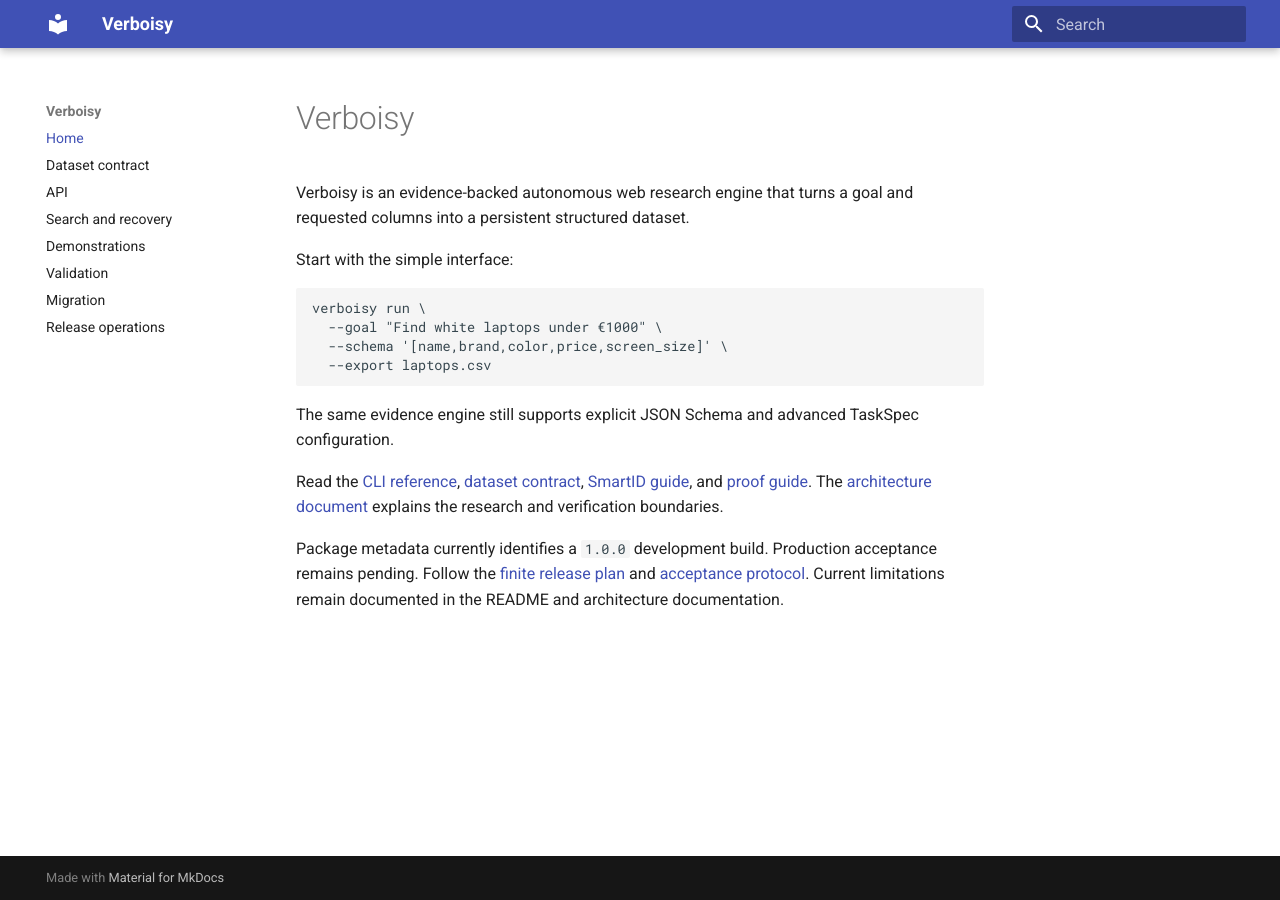
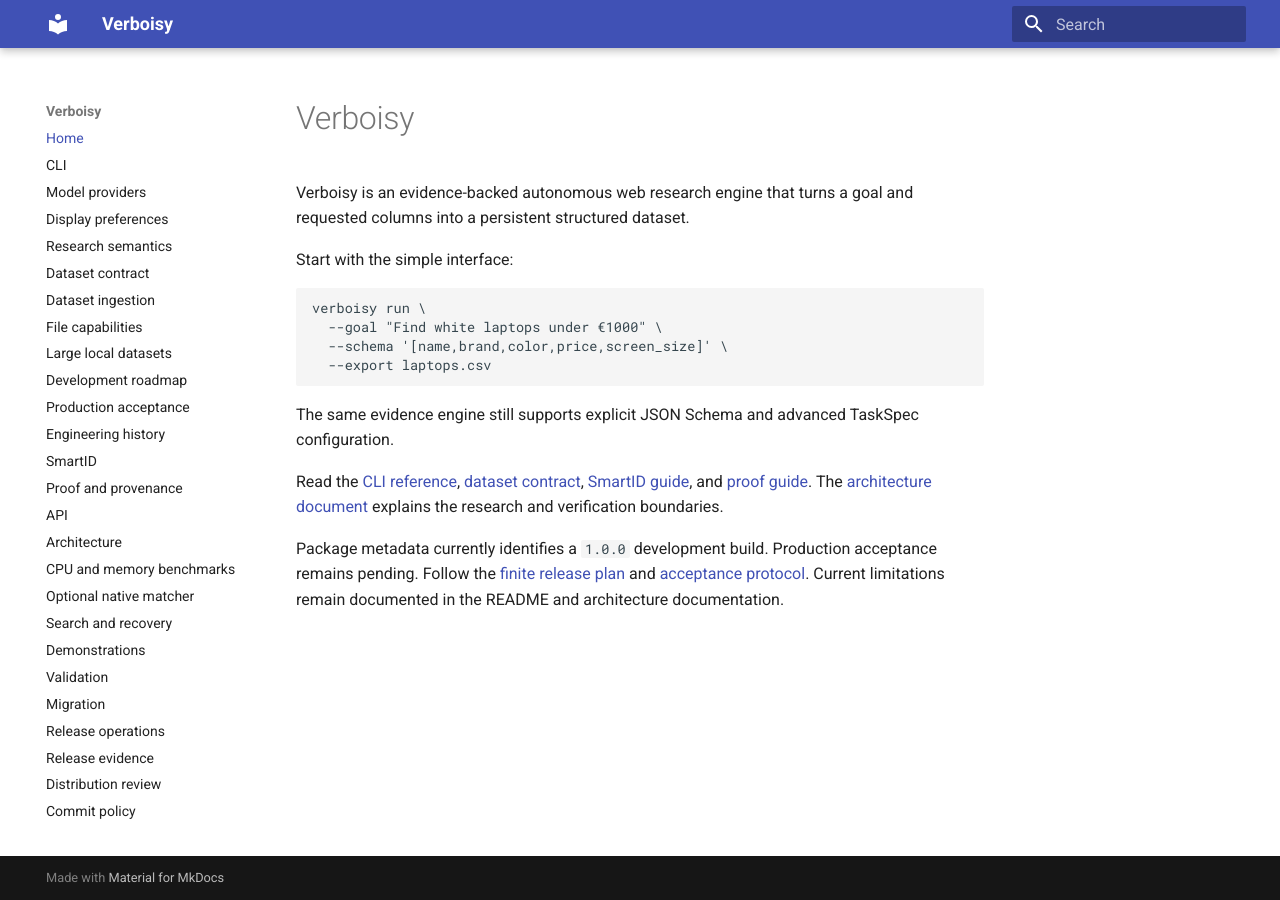
Before and after one commit to EmanueleTorrisi/verboisy, an MkDocs documentation site: the page built from docs/index.md, in a window 1280 px wide. Built offline with MkDocs 1.6.1 and Material for MkDocs 9.7.7, drawn with Linux system fonts in a browser that asks for light colours.

Commit message:
docs: expose release evidence and maintainer policies in navigation

```diff
--- a/mkdocs.yml
+++ b/mkdocs.yml
@@ -1,13 +1,34 @@
+# Copyright (c) 2026 Emanuele Torrisi.
+# See LICENSE for applicable terms.
+
 site_name: Verboisy
-site_description: Evidence-backed web datasets.
+site_description: Evidence-backed autonomous web research to structured datasets.
 theme:
   name: material
 nav:
   - Home: index.md
+  - CLI: cli.md
+  - Model providers: providers.md
+  - Display preferences: presentation.md
+  - Research semantics: research-semantics.md
   - Dataset contract: contracts.md
+  - Dataset ingestion: ingestion.md
+  - File capabilities: formats.md
+  - Large local datasets: streaming.md
+  - Development roadmap: development-roadmap.md
+  - Production acceptance: production-acceptance.md
+  - Engineering history: engineering-history.md
+  - SmartID: smartid.md
+  - Proof and provenance: proof.md
   - API: api.md
+  - Architecture: architecture.md
+  - CPU and memory benchmarks: benchmarks.md
+  - Optional native matcher: native.md
   - Search and recovery: search-and-recovery.md
   - Demonstrations: demo.md
   - Validation: validation.md
   - Migration: migration.md
   - Release operations: release.md
+  - Release evidence: release-checklist.md
+  - Distribution review: distribution.md
+  - Commit policy: commit-policy.md
```
